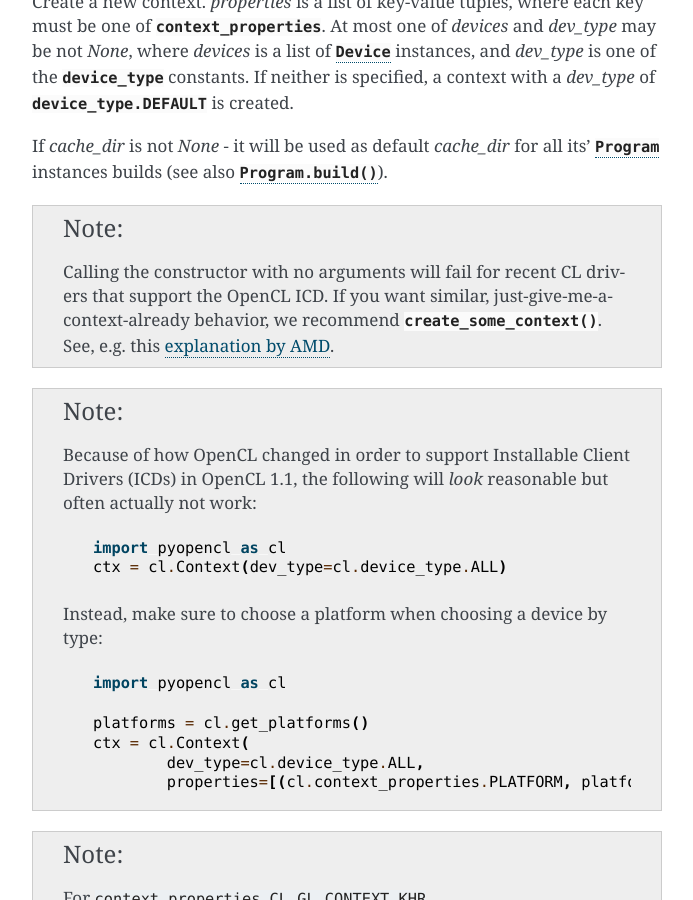
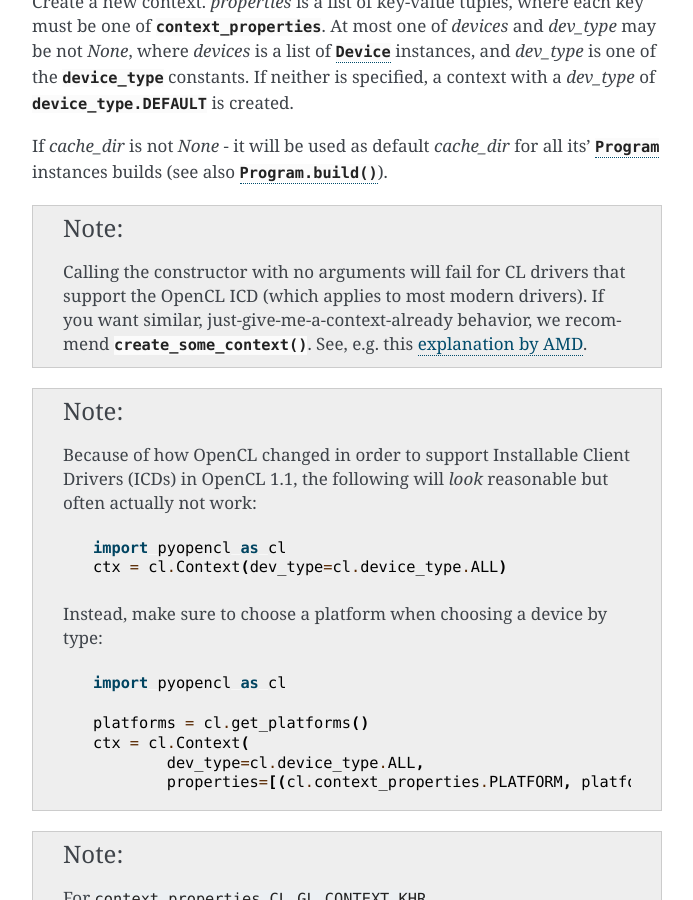
Before and after one commit to inducer/pyopencl, a Sphinx documentation site: the page built from doc/runtime_platform.rst, in a window 1280 px wide and 900 px high, scrolled down 2461 px. Shown: the whole window, without its empty margins (418-1111 px from the left). Built offline with Sphinx 7.4.7, drawn with Linux system fonts in a browser that asks for light colours.

Commit message:
re-word empty constructor warning

```diff
--- a/doc/runtime_platform.rst
+++ b/doc/runtime_platform.rst
@@ -122,9 +122,9 @@ Context
 
     .. note::
 
-        Calling the constructor with no arguments will fail for recent
-        CL drivers that support the OpenCL ICD. If you want similar,
-        just-give-me-a-context-already behavior, we recommend
+        Calling the constructor with no arguments will fail for
+        CL drivers that support the OpenCL ICD (which applies to most modern drivers).
+        If you want similar, just-give-me-a-context-already behavior, we recommend
         :func:`create_some_context`. See, e.g. this
         `explanation by AMD
         <https://web.archive.org/web/20101114195033/https://developer.amd.com/support/KnowledgeBase/Lists/KnowledgeBase/DispForm.aspx?ID=71>`__.
```
